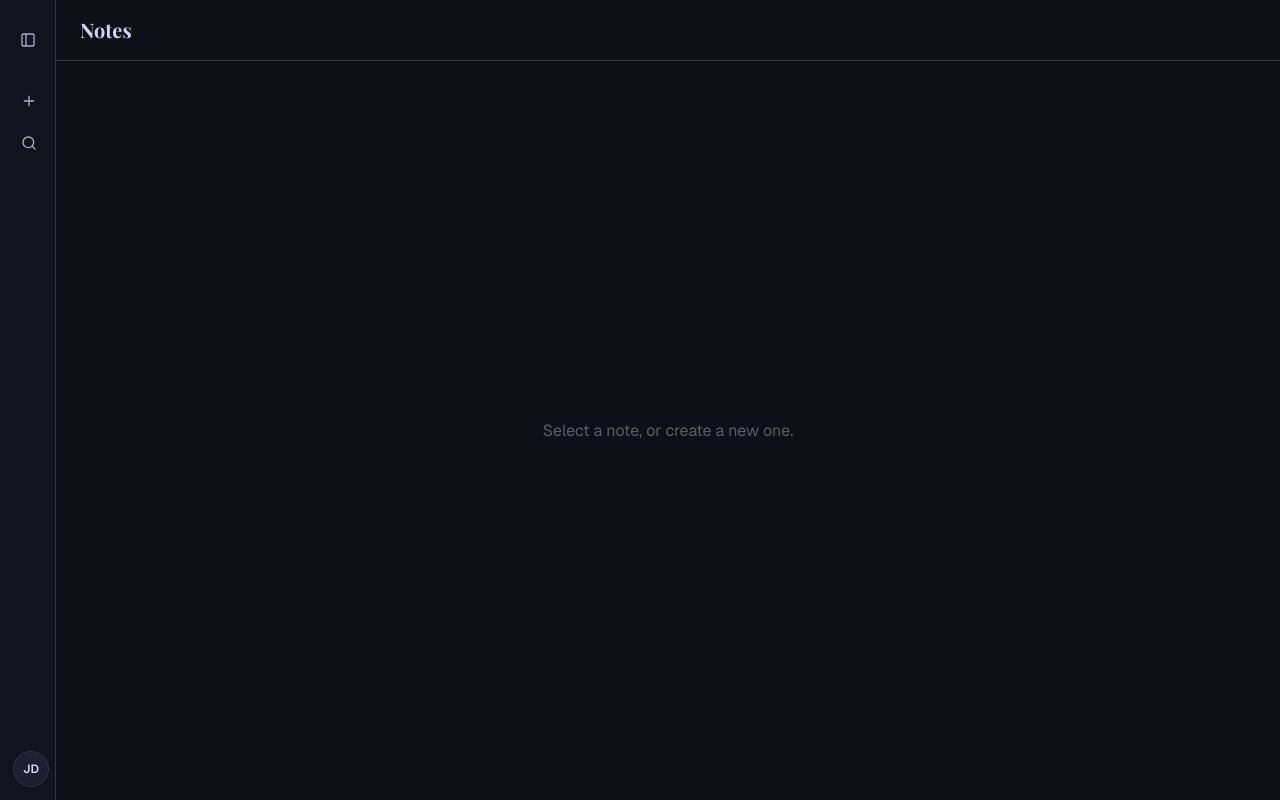
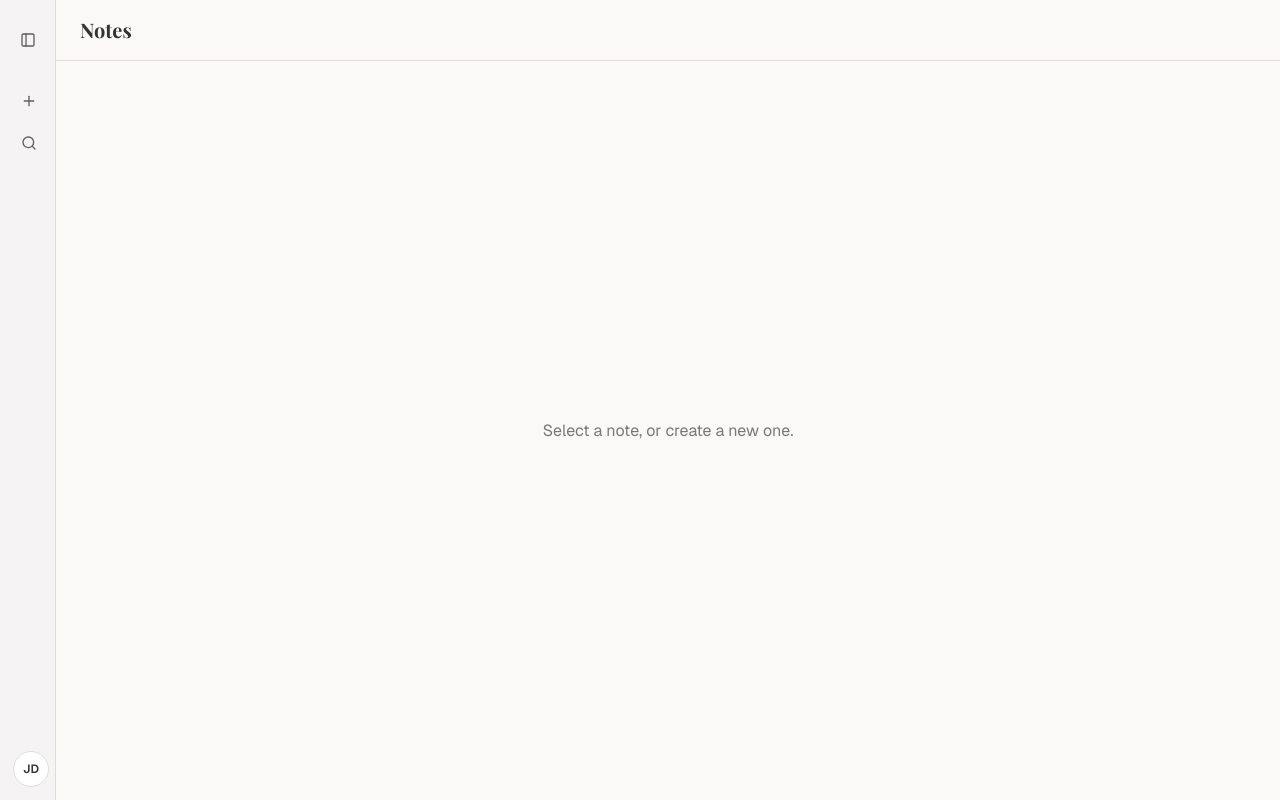
Before and after one commit to parvathy07r/Folio, a Next.js app: page /dashboard in a window 1280 px wide. Built offline with nearby package versions, Linux system fonts and the light colour scheme; a web font is replaced by a local one.

Commit message:
style: configure global.css file

```diff
--- a/src/app/globals.css
+++ b/src/app/globals.css
@@ -9,17 +9,17 @@
   --font-playfair: var(--font-playfair);
 
   /* Project-specific colors (non-conflicting with shadcn) */
-  --color-base: rgb(15 15 23);
-  --color-surface: rgb(19 19 31);
-  --color-subtle: rgb(88 91 112);
-  --color-text: rgb(205 214 244);
-  --color-subtext: rgb(166 173 200);
-  --color-purple: rgb(203 166 247);
-  --color-rose: rgb(243 139 168);
-  --color-teal: rgb(148 226 213);
-  --color-amber: rgb(250 179 135);
-  --color-sky: rgb(137 180 250);
-  --color-green: rgb(166 227 161);
+  --color-base: rgb(250 249 247);
+  --color-surface: rgb(255 255 255);
+  --color-subtle: rgb(120 120 120);
+  --color-text: rgb(49 51 52);
+  --color-subtext: rgb(94 95 96);
+  --color-purple: rgb(123 97 255);
+  --color-rose: rgb(230 96 127);
+  --color-teal: rgb(45 151 143);
+  --color-amber: rgb(211 137 64);
+  --color-sky: rgb(72 137 255);
+  --color-green: rgb(65 155 86);
 }
 
 ::-webkit-scrollbar {
@@ -27,38 +27,38 @@
 }
 
 ::-webkit-scrollbar-thumb {
-  background: #313244;
+  background: #d6d3cf;
   border-radius: 4px;
 }
 
 :root {
-  --background: oklch(from rgb(15 15 23) l c h);
-  --foreground: oklch(from rgb(205 214 244) l c h);
-  --card: oklch(from rgb(30 30 46) l c h);
-  --card-foreground: oklch(from rgb(205 214 244) l c h);
-  --popover: oklch(from rgb(30 30 46) l c h);
-  --popover-foreground: oklch(from rgb(205 214 244) l c h);
-  --primary: oklch(from rgb(203 166 247) l c h);
-  --primary-foreground: oklch(from rgb(30 30 46) l c h);
-  --secondary: oklch(from rgb(19 19 31) l c h);
-  --secondary-foreground: oklch(from rgb(205 214 244) l c h);
-  --muted: oklch(from rgb(69 71 90) l c h);
-  --muted-foreground: oklch(from rgb(88 91 112) l c h);
-  --accent: oklch(from rgb(30 30 46) l c h);
-  --accent-foreground: oklch(from rgb(205 214 244) l c h);
-  --destructive: oklch(from rgb(243 139 168) l c h);
-  --border: oklch(from rgb(49 50 68) l c h);
-  --input: oklch(from rgb(49 50 68) l c h);
-  --ring: oklch(from rgb(203 166 247) l c h);
+  --background: oklch(from rgb(250 249 247) l c h);
+  --foreground: oklch(from rgb(27 27 27) l c h);
+  --card: oklch(from rgb(255 255 255) l c h);
+  --card-foreground: oklch(from rgb(27 27 27) l c h);
+  --popover: oklch(from rgb(255 255 255) l c h);
+  --popover-foreground: oklch(from rgb(27 27 27) l c h);
+  --primary: oklch(from rgb(88 96 100) l c h);
+  --primary-foreground: oklch(from rgb(241 249 254) l c h);
+  --secondary: oklch(from rgb(245 244 242) l c h);
+  --secondary-foreground: oklch(from rgb(27 27 27) l c h);
+  --muted: oklch(from rgb(241 240 238) l c h);
+  --muted-foreground: oklch(from rgb(120 120 120) l c h);
+  --accent: oklch(from rgb(245 244 242) l c h);
+  --accent-foreground: oklch(from rgb(27 27 27) l c h);
+  --destructive: oklch(from rgb(230 96 127) l c h);
+  --border: oklch(from rgb(224 221 216) l c h);
+  --input: oklch(from rgb(224 221 216) l c h);
+  --ring: oklch(from rgb(27 27 27) l c h);
   --radius: 0.75rem;
-  --sidebar: oklch(from rgb(19 19 31) l c h);
-  --sidebar-foreground: oklch(from rgb(205 214 244) l c h);
-  --sidebar-primary: oklch(from rgb(203 166 247) l c h);
-  --sidebar-primary-foreground: oklch(from rgb(30 30 46) l c h);
-  --sidebar-accent: oklch(from rgb(30 30 46) l c h);
-  --sidebar-accent-foreground: oklch(from rgb(205 214 244) l c h);
-  --sidebar-border: oklch(from rgb(49 50 68) l c h);
-  --sidebar-ring: oklch(from rgb(203 166 247) l c h);
+  --sidebar: oklch(from rgb(245 243 243) l c h);
+  --sidebar-foreground: oklch(from rgb(27 27 27) l c h);
+  --sidebar-primary: oklch(from rgb(27 27 27) l c h);
+  --sidebar-primary-foreground: oklch(from rgb(255 255 255) l c h);
+  --sidebar-accent: oklch(from rgb(241 240 238) l c h);
+  --sidebar-accent-foreground: oklch(from rgb(27 27 27) l c h);
+  --sidebar-border: oklch(from rgb(224 221 216) l c h);
+  --sidebar-ring: oklch(from rgb(27 27 27) l c h);
 }
 
 @theme inline {
```
